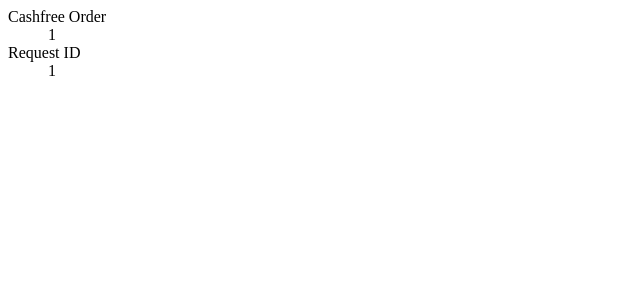
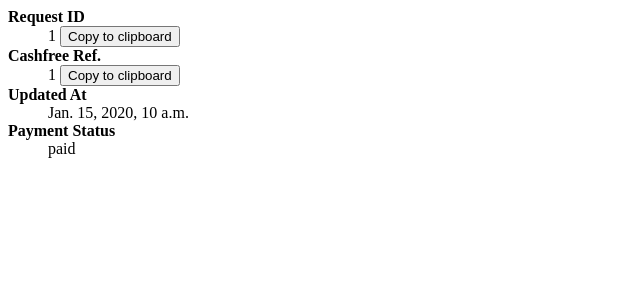
Before and after one commit to cdiptangshu/pretix-cashfree, a Django app: template pretix_cashfree/templates/pretix_cashfree/payment_control.html in a window 1280 px wide. Shown: the top 300 px of the page, without its empty margins (0-640 px from the left). Run offline with Django 3.2, Linux system fonts and the light colour scheme; the template is opened without the code that fills it: most values are stand-ins (such as "Sample title", 1, 10 or a date in 2020).

Commit message:
feat: display cashfree order info for all payments

```diff
--- a/pretix_cashfree/models.py
+++ b/pretix_cashfree/models.py
@@ -25,3 +25,8 @@
 class CashfreePaymentInfo(BaseModel):
     x_request_id: str
     order_id: str
+    order_status: str
+    order_amount: float
+    order_currency: str
+    customer_id: str
+    updated_at: str
--- a/pretix_cashfree/templates/pretix_cashfree/payment_control.html
+++ b/pretix_cashfree/templates/pretix_cashfree/payment_control.html
@@ -1,9 +1,43 @@
 {% load i18n %}
 
 <dl class='dl-horizontal'>
-    <dt>{% trans "Cashfree Order" %}</dt>
-    <dd>{{ external_id }}</dd>
+    <dt><strong>{% trans "Request ID" %}</strong></dt>
+    <dd>
+        <span id="{{ payment_id }}_request_id" class="text-muted">{{ request_id }}</span>
+        <button type="button" class="btn btn-default btn-xs btn-clipboard js-only" data-clipboard-target="#{{ payment_id }}_request_id" data-original-title="" title="">
+            <i class="fa fa-clipboard" aria-hidden="true"></i>
+            <span class="sr-only">Copy to clipboard</span>
+        </button>
+    </dd>
 
-    <dt>{% trans "Request ID" %}</dt>
-    <dd>{{ request_id }}</dd>
+    <dt><strong>{% trans "Cashfree Ref." %}</strong></dt>
+    <dd>
+        <span id="{{ payment_id }}_order_id" class="text-muted">{{ external_id }}</span>
+        <button type="button" class="btn btn-default btn-xs btn-clipboard js-only" data-clipboard-target="#{{ payment_id }}_order_id" data-original-title="" title="">
+            <i class="fa fa-clipboard" aria-hidden="true"></i>
+            <span class="sr-only">Copy to clipboard</span>
+        </button>
+    </dd>
+
+    <dt><strong>{% trans "Updated At" %}</strong></dt>
+    <dd>{{ updated_at }}</dd>
+
+    <dt><strong>{% trans "Payment Status" %}</strong></dt>
+    <dd>
+        {% if order_status == "ACTIVE" %}
+            <span class="label label-info">{{ order_status|lower }}</span>
+        {% elif order_status == "PAID" %}
+            <span class="label label-success">{{ order_status|lower }}</span>
+        {% elif order_status == "TERMINATED" %}
+            <span class="label label-danger">{{ order_status|lower }}</span>
+        {% elif order_status == "EXPIRED" %}
+            <span class="label label-default">{{ order_status|lower }}</span>
+        {% elif order_status == "TERMINATION_REQUESTED" %}
+            <span class="label label-warning">{{ order_status|lower }}</span>
+        {% else %}
+            <span class="label label-default">{{ order_status|lower }}</span>
+        {% endif %}
+    </dd>
+
+
 </dl>
--- /dev/null
+++ b/pretix_cashfree/utils.py
@@ -0,0 +1,5 @@
+import uuid
+
+
+def create_request_id():
+    return str(uuid.uuid4())
```
Also changed, not shown: pretix_cashfree/payment.py (+39 -9 lines).
